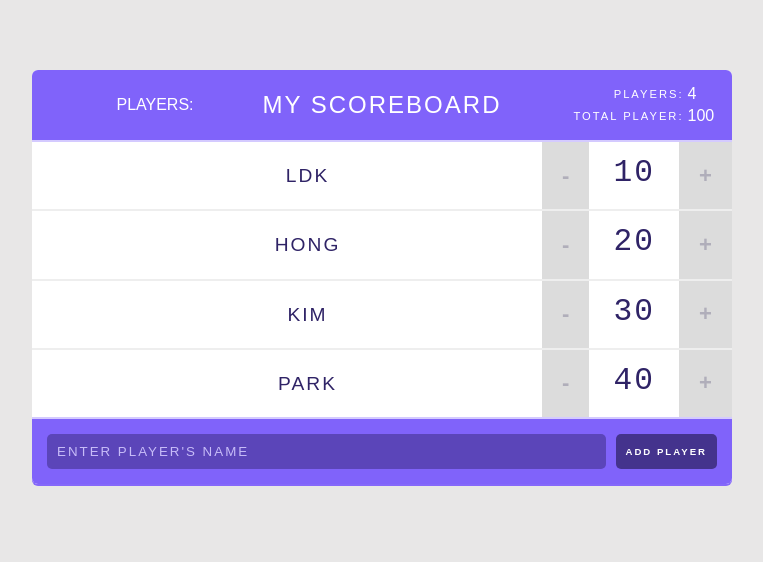
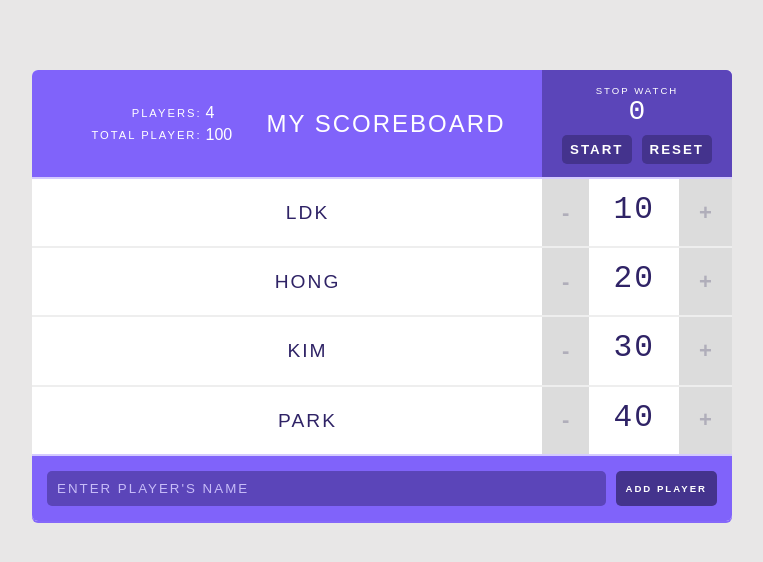
Before and after one commit to naviya0609/reactStudy, a React (Create React App) app in the folder scoreboardcra/: page / in a window 1280 px wide. Shown: the top 562 px of the page, without its empty margins (258-1021 px from the left). Built offline with nearby package versions, Linux system fonts and the light colour scheme.

Commit message:
StopWatch interval

```diff
--- a/scoreboardcra/src/App.js
+++ b/scoreboardcra/src/App.js
@@ -56,10 +56,11 @@ class App extends React.Component {
     //     const player = [...prevSate.players] 원본배열 + 새로운배열 기본
     //   }
     // )
+    //
     this.setState(
       prevSate=>{
         const players = [...prevSate.players]
-        //unshift beforeappend
+        //unshift prepend / push append
         players.push({name:name, score:0, id:maxId++})
         return {players}
       }
--- a/scoreboardcra/src/component/AddPlayerForm.js
+++ b/scoreboardcra/src/component/AddPlayerForm.js
@@ -16,15 +16,26 @@ export class AddPlayerForm extends React.Component {
 
   handleSubmit(e){
     e.preventDefault(); //form submit 시 기본적으로 재로딩 되어 새로고침 깜박임 form 기본 이벤트 방지
+
+    //required 속성은 가지고 있으면서 에러출력만 안함.
+    const form = document.getElementById("form");
+    const player = document.getElementById("player");
+
+    console.log(form.checkValidity());  //form 유효성체크
+    console.log(player.validity.valid); //input 노드 유효성체크
+    //player.validity.valid 모두만족할때 true
+    if(!player.validity.valid) return;
+
     this.props.addPlayer(this.state.value);
   }
 
-//onchange js // onChange react method
+ //onchange js // onChange react method
   //enter 클릭시 중복버튼과 submit 버튼 연쇄적으로 눌리는 현상이 일어남. onclick >> onSubmit으로 이벤트 버블링 방지 e.stopPropagation()
+  //브라우저마다 문구, 형태가 다름. noValidate
   render() {
     return (
-      <form className='form' onSubmit={this.handleSubmit.bind(this)}>
-        <input className='input' type='text' placeholder="ENTER PLAYER'S NAME" required value={this.state.value} onChange={this.handleValueChange}/>
+      <form id="form" className='form' onSubmit={this.handleSubmit.bind(this)} noValidate>
+        <input id="player" className='input' type='text' placeholder="ENTER PLAYER'S NAME" required value={this.state.value} onChange={this.handleValueChange}/>
         <input className='input' type='submit' value='ADD PLAYER' />
       </form>
     );
--- a/scoreboardcra/src/component/Header.js
+++ b/scoreboardcra/src/component/Header.js
@@ -1,13 +1,14 @@
 import React from "react";
 import {Stats} from "./Stats";
+import {Stopwatch} from "./Stopwatch";
 
 export const Header = (props) => {
   //console.log(props);
   return (
     <header>
-      <span className="stats">Players: { props.totalPlayers }</span>
+      <Stats players={props.players}/>
       <h1>{ props.title }</h1>
-      <Stats players={props.players}/>
+      <Stopwatch />
     </header>
   )
 }
--- /dev/null
+++ b/scoreboardcra/src/component/Stopwatch.js
@@ -0,0 +1,34 @@
+import React from 'react';
+
+export class Stopwatch extends React.Component {//componentDidMount react가 가짐
+  tickRef;
+  state = {
+
+  }
+  //setInterval callback function
+  tick(){
+
+  }
+
+  //DOM이 렌더링된 직후에 호출출
+  //jquery, scrollbar ... third party, DOM, 네트워크와 관련된 메소드 초기화
+  componentDidMount() {
+    this.tickRef = setInterval(this.tick,1000)
+  }
+
+  //DOM이 파괴되기 직전에 호출
+  componentWillUnmount() {
+    clearInterval(this.tickRef)
+  }
+
+  render() {
+    return (
+      <div className='stopwatch'>
+        <h2>Stop Watch</h2>
+        <span className='stopwatch-time'>0</span>
+        <button>START</button>
+        <button>RESET</button>
+      </div>
+    );
+  }
+}
```
Also changed, not shown: scoreboardcra/js/thread1.js (added, +18 -0 lines), 1 other file (tests, documents, lock files or other folders).
